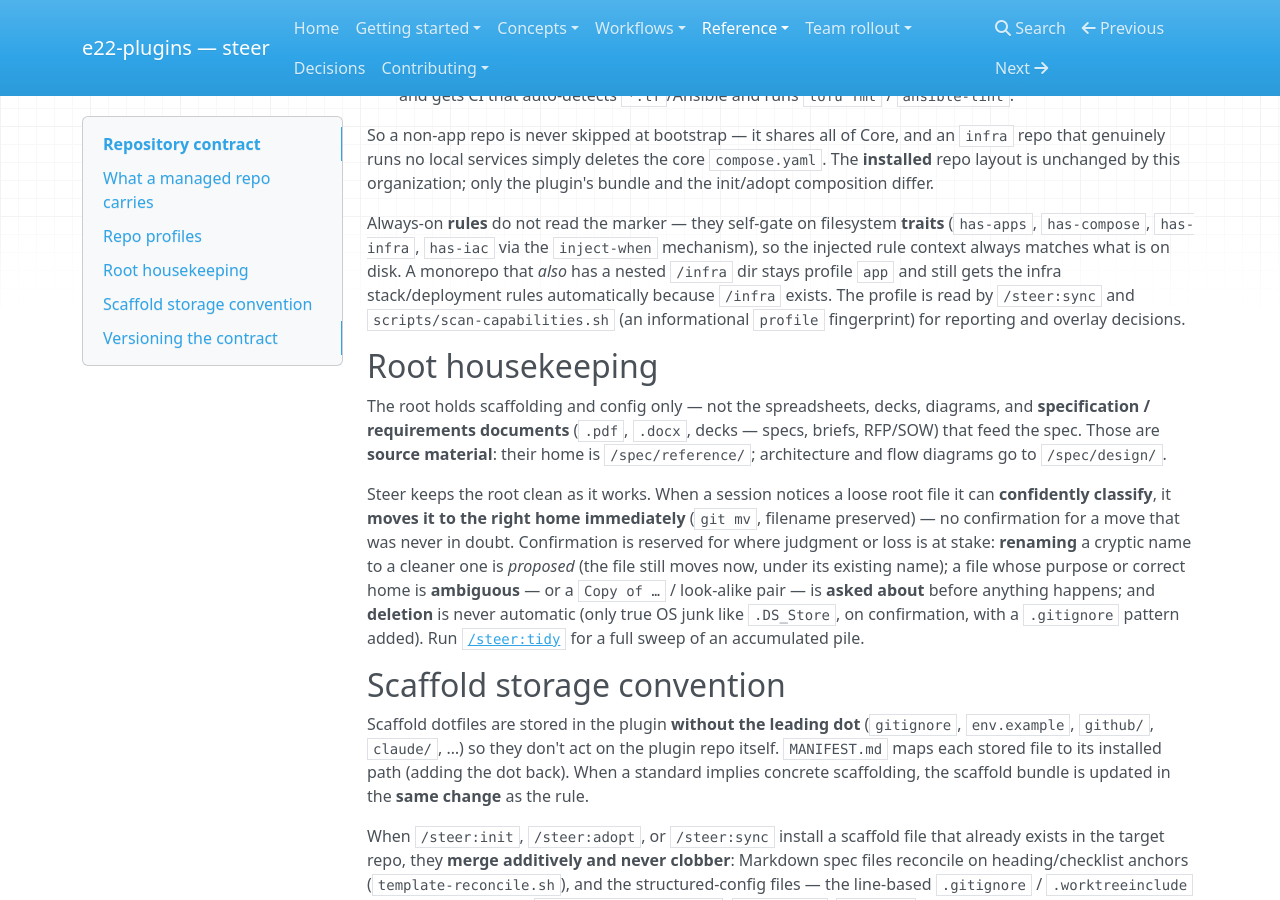
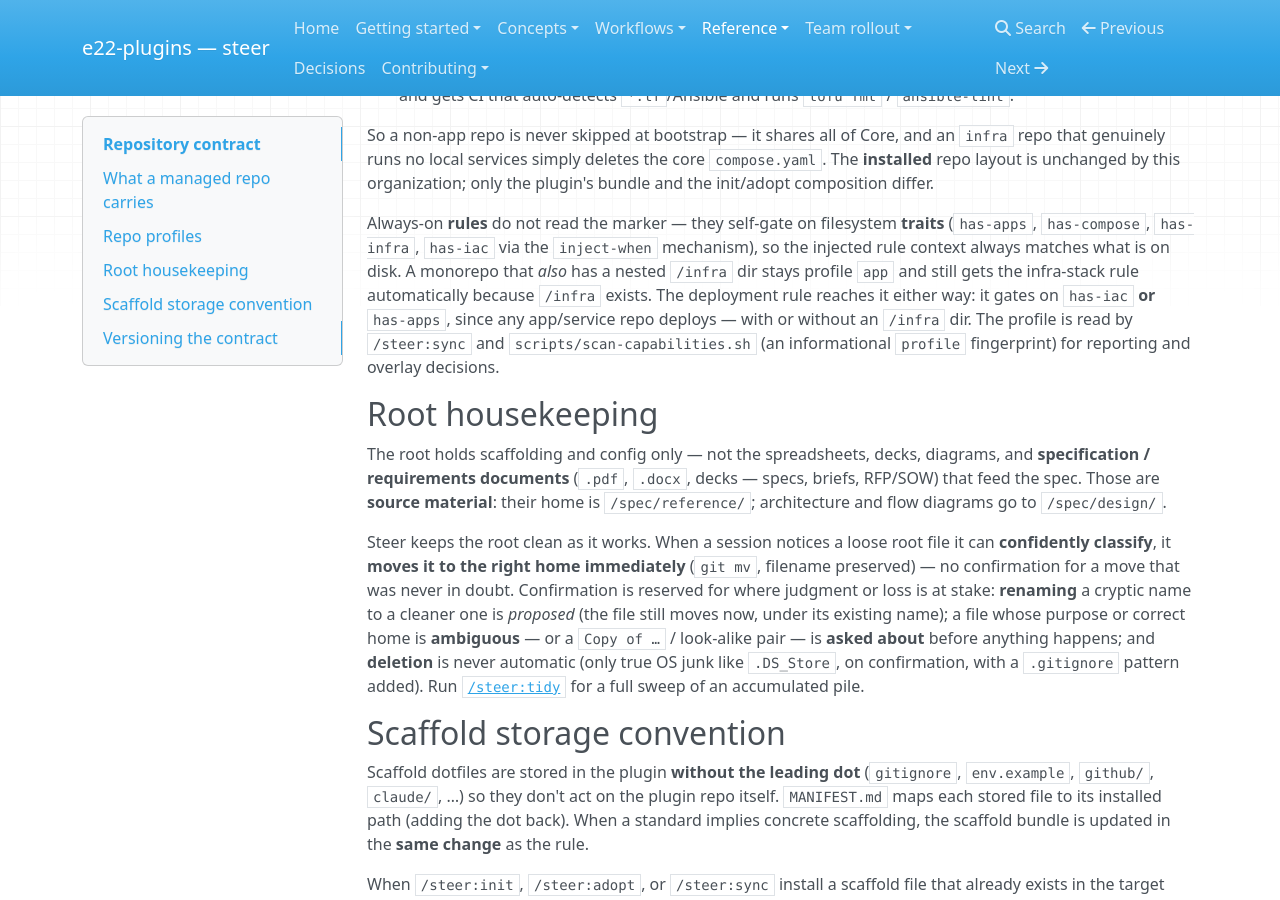
Before and after one commit to element22llc/e22-plugins, an MkDocs documentation site: the page built from docs/reference/repository-contract.md, in a window 1280 px wide and 900 px high, scrolled down 1769 px. Built offline with MkDocs 1.6.1, drawn with Linux system fonts in a browser that asks for light colours; nearby versions of some CDN libraries.

Commit message:
docs(reference): reconcile for the deployment-gate and setup→doctor fixes
Follow-up to the #200 sweep — keep the docs site in sync with the plugin
changes (check_docs_impact gate):

- repository-contract.md + hooks.md: the deployment rule now reaches app/service
  repos via has-apps, not just /infra repos via has-iac; corrected the scoping prose.
- skills.md: /steer:setup reaches /steer:doctor via init/build when prerequisites
  are missing, not as a direct dispatch target — matched to the corrected 00-router.

Co-Authored-By: Claude Opus 4.8 (1M context) <noreply@anthropic.com>

```diff
--- a/docs/reference/repository-contract.md
+++ b/docs/reference/repository-contract.md
@@ -63,8 +63,10 @@ Always-on **rules** do not read the marker — they self-gate on filesystem
 **traits** (`has-apps`, `has-compose`, `has-infra`, `has-iac` via the
 `inject-when` mechanism), so the injected rule context always matches what is on
 disk. A monorepo that *also* has a nested `/infra` dir stays profile `app` and
-still gets the infra stack/deployment rules automatically because `/infra`
-exists. The profile is read by `/steer:sync` and `scripts/scan-capabilities.sh`
+still gets the infra-stack rule automatically because `/infra` exists. The
+deployment rule reaches it either way: it gates on `has-iac` **or** `has-apps`,
+since any app/service repo deploys — with or without an `/infra` dir. The
+profile is read by `/steer:sync` and `scripts/scan-capabilities.sh`
 (an informational `profile` fingerprint) for reporting and overlay decisions.
 
 ## Root housekeeping
```
Also changed, not shown: docs/reference/hooks.md (+1 -1 lines), docs/reference/skills.md (+1 -1 lines).
